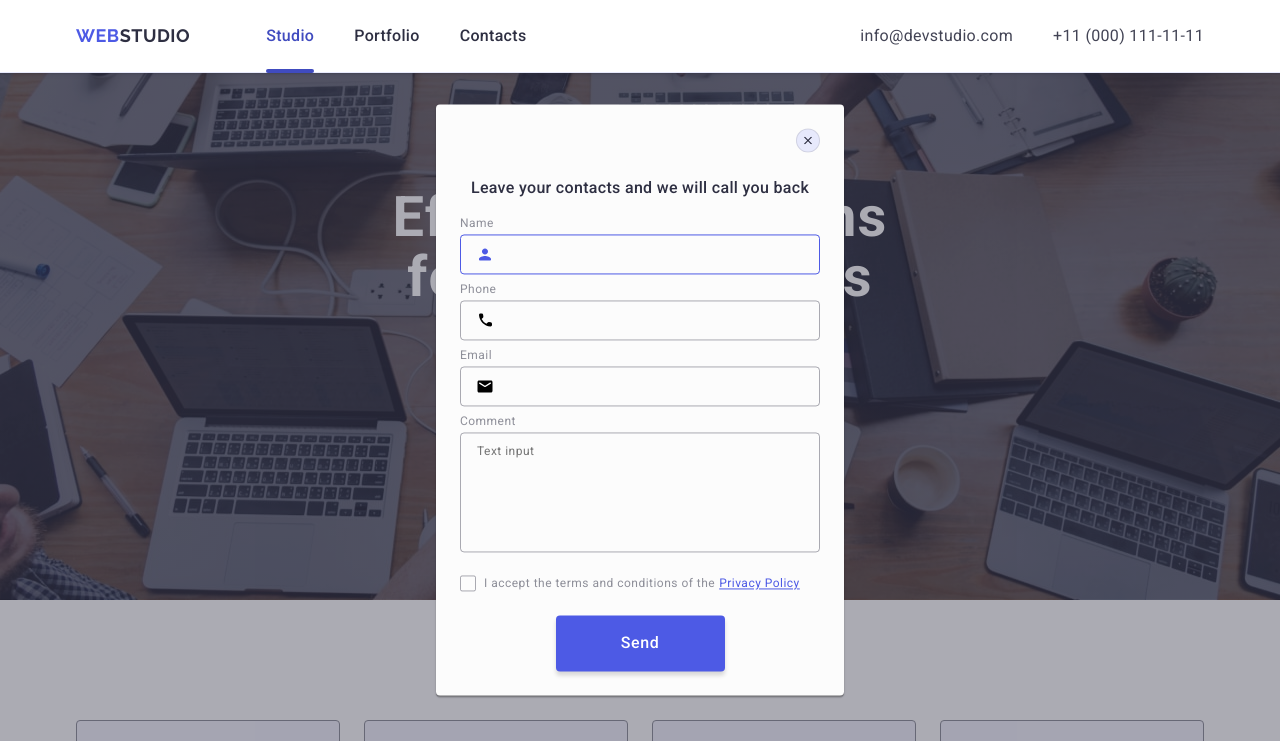
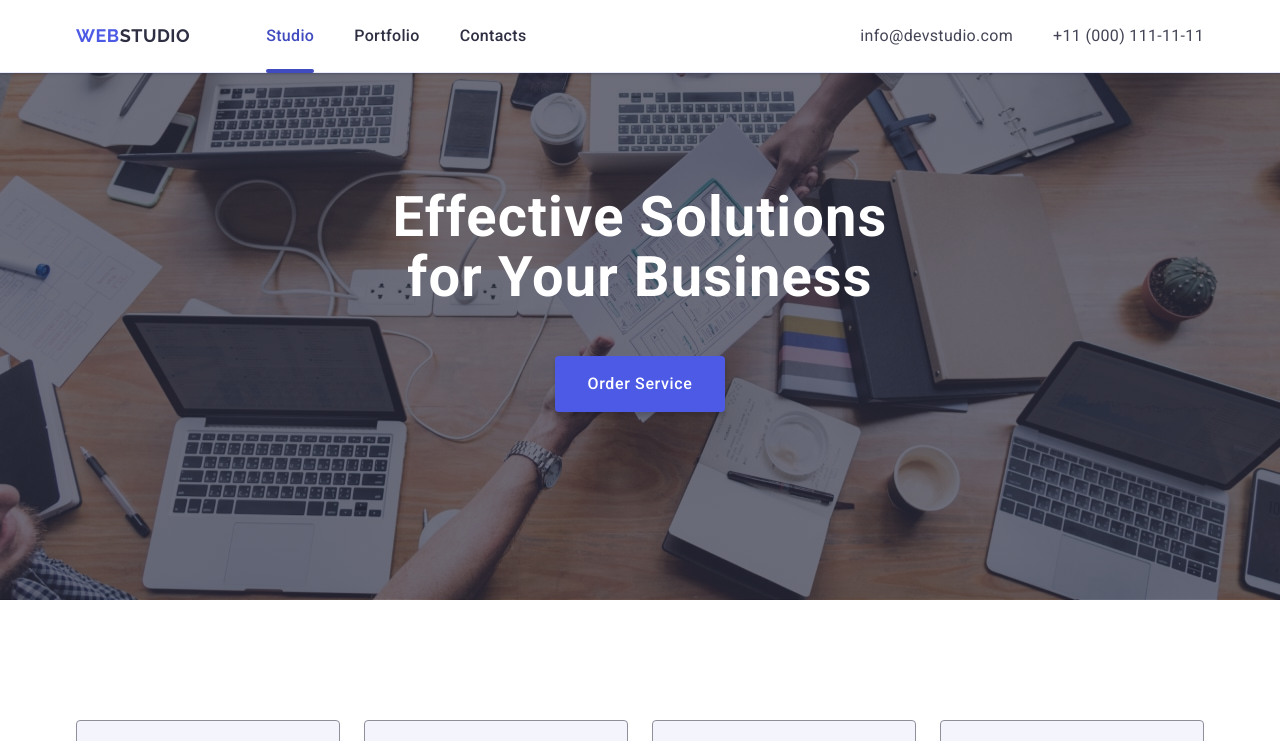
Before and after one commit to YevichDmytro/goit-markup-hw-05, a plain HTML site: page index.html in a window 1280 px wide. Shown: the top 741 px of the page. Drawn offline with nearby package versions, Linux system fonts and the light colour scheme.

Commit message:
fix 2 issues

```diff
--- a/css/styles.css
+++ b/css/styles.css
@@ -538,9 +538,9 @@ img {
     visibility 250ms cubic-bezier(0.4, 0, 0.2, 1);
   position: fixed;
   top: 0;
-  /* opacity: 0;
+  opacity: 0;
   visibility: hidden;
-  pointer-events: none; */
+  pointer-events: none;
 }
 
 .is-open {
@@ -666,7 +666,7 @@ img {
   padding: 8px 16px;
   color: rgba(46, 47, 66, 0.4);
   font-size: 12px;
-  line-height: 1.7;
+  line-height: 1.17;
   letter-spacing: 0.04em;
   transition: border-color 250ms cubic-bezier(0.4, 0, 0.2, 1);
 }
@@ -678,12 +678,6 @@ img {
 .form-wrap-checkbox {
   margin-top: 16px;
   margin-bottom: 24px;
-}
-
-.label-checkbox {
-  display: flex;
-  justify-content: center;
-  align-items: center;
 }
 
 .label-checkbox-span {
```
